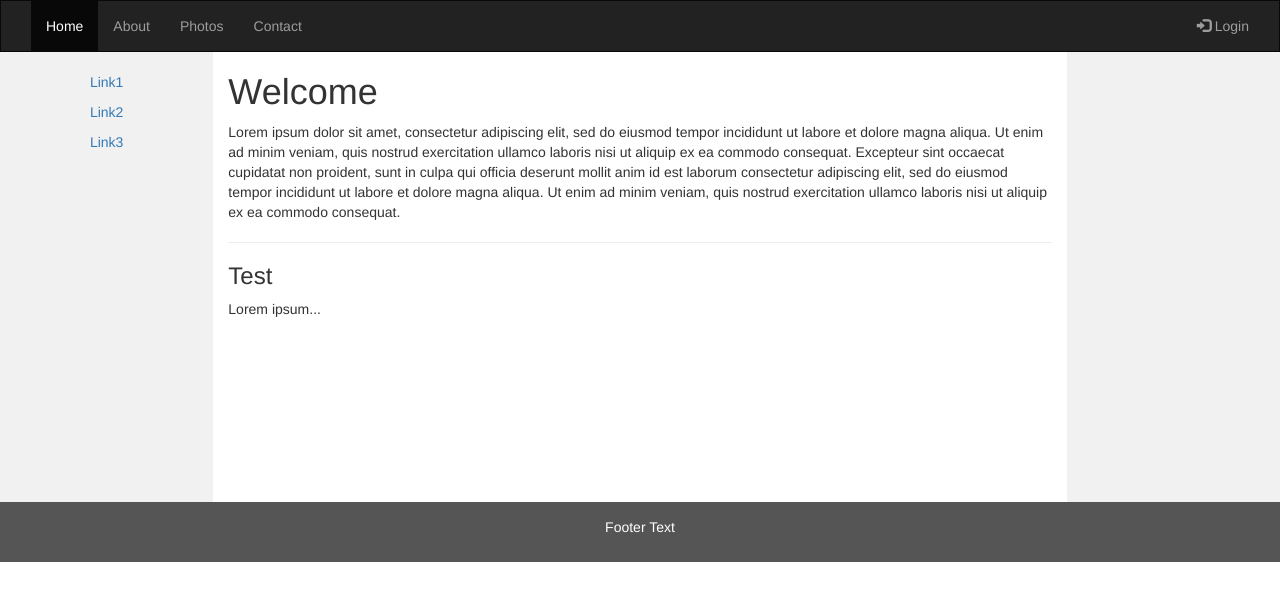
After one commit to blumix/PhotoObjectsRemoval, a Django app: template app/templates/app/test.html in a window 1280 px wide. The commit adds this page. Shown: the top 601 px of the page. Run offline with Django 3.2, Linux system fonts and the light colour scheme; the template is opened without the code that fills it, so the values that code supplies are empty; some libraries are stand-ins or nearby versions.

```diff
--- /dev/null
+++ b/app/templates/app/test.html
@@ -0,0 +1,99 @@
+<!DOCTYPE html>
+<html lang="en">
+<head>
+  <title>Bootstrap Example</title>
+  <meta charset="utf-8">
+  <meta name="viewport" content="width=device-width, initial-scale=1">
+  <link rel="stylesheet" href="https://maxcdn.bootstrapcdn.com/bootstrap/3.3.7/css/bootstrap.min.css">
+  <script src="https://ajax.googleapis.com/ajax/libs/jquery/3.3.1/jquery.min.js"></script>
+  <script src="https://maxcdn.bootstrapcdn.com/bootstrap/3.3.7/js/bootstrap.min.js"></script>
+  <style>
+    /* Remove the navbar's default margin-bottom and rounded borders */
+    .navbar {
+      margin-bottom: 0;
+      border-radius: 0;
+    }
+
+    /* Set height of the grid so .sidenav can be 100% (adjust as needed) */
+    .row.content {height: 450px}
+
+    /* Set gray background color and 100% height */
+    .sidenav {
+      padding-top: 20px;
+      background-color: #f1f1f1;
+      height: 100%;
+    }
+
+    /* Set black background color, white text and some padding */
+    footer {
+      background-color: #555;
+      color: white;
+      padding: 15px;
+    }
+
+    /* On small screens, set height to 'auto' for sidenav and grid */
+    @media screen and (max-width: 767px) {
+      .sidenav {
+        height: auto;
+        padding: 15px;
+      }
+      .row.content {height:auto;}
+    }
+  </style>
+</head>
+<body>
+
+<nav class="navbar navbar-inverse">
+  <div class="container-fluid">
+    <div class="navbar-header">
+      <button type="button" class="navbar-toggle" data-toggle="collapse" data-target="#myNavbar">
+        <span class="icon-bar"></span>
+        <span class="icon-bar"></span>
+        <span class="icon-bar"></span>
+      </button>
+<!--       <a class="navbar-brand" href="#">Logo</a> -->
+    </div>
+    <div class="collapse navbar-collapse" id="myNavbar">
+      <ul class="nav navbar-nav">
+        <li class="active"><a href="#">Home</a></li>
+        <li><a href="#">About</a></li>
+        <li><a href="#">Photos</a></li>
+        <li><a href="#">Contact</a></li>
+      </ul>
+      <ul class="nav navbar-nav navbar-right">
+        <li><a href="#"><span class="glyphicon glyphicon-log-in"></span> Login</a></li>
+      </ul>
+    </div>
+  </div>
+</nav>
+
+<div class="container-fluid text-center">
+  <div class="row content">
+    <div class="col-sm-2 sidenav">
+      <p><a href="#">Link1</a></p>
+      <p><a href="#">Link2</a></p>
+      <p><a href="#">Link3</a></p>
+    </div>
+    <div class="col-sm-8 text-left">
+      <h1>Welcome</h1>
+      <p>Lorem ipsum dolor sit amet, consectetur adipiscing elit, sed do eiusmod tempor incididunt ut labore et dolore magna aliqua. Ut enim ad minim veniam, quis nostrud exercitation ullamco laboris nisi ut aliquip ex ea commodo consequat. Excepteur sint occaecat cupidatat non proident, sunt in culpa qui officia deserunt mollit anim id est laborum consectetur adipiscing elit, sed do eiusmod tempor incididunt ut labore et dolore magna aliqua. Ut enim ad minim veniam, quis nostrud exercitation ullamco laboris nisi ut aliquip ex ea commodo consequat.</p>
+      <hr>
+      <h3>Test</h3>
+      <p>Lorem ipsum...</p>
+    </div>
+    <div class="col-sm-2 sidenav">
+<!--       <div class="well">
+        <p>ADS</p>
+      </div>
+      <div class="well">
+        <p>ADS</p>
+      </div> -->
+    </div>
+  </div>
+</div>
+<footer class="container-fluid text-center">
+  <p>Footer Text</p>
+</footer>
+
+</body>
+</html>
--- a/photo_corrector/settings.py
+++ b/photo_corrector/settings.py
@@ -40,6 +40,7 @@ INSTALLED_APPS = [
     'django.contrib.messages',
     'django.contrib.staticfiles',
     'app',
+    'bootstrap3',
 ]
 
 MIDDLEWARE = [
```
Also changed, not shown: app/templates/app/index.html (+8 -0 lines), static/index.js (+4 -4 lines).
